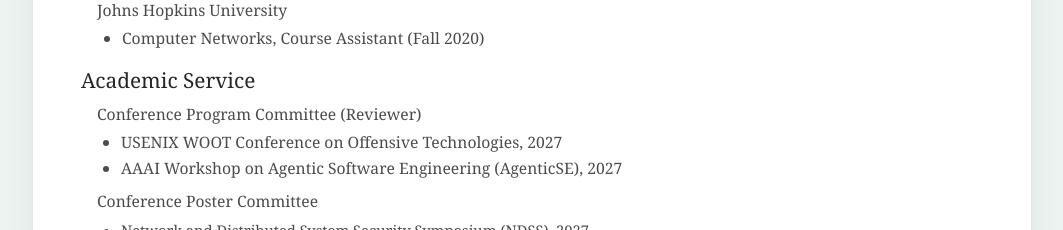
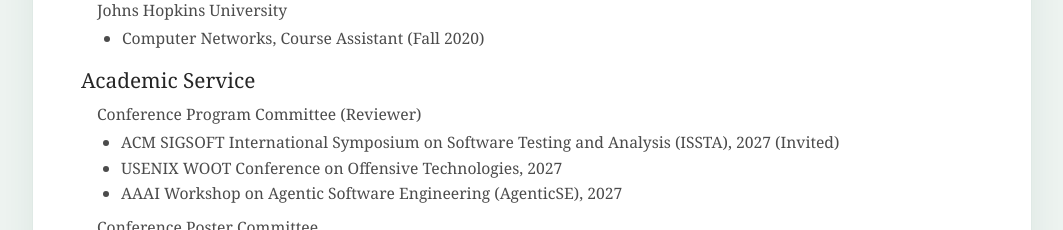
Before and after one commit to Ryan-hub-bit/ryan-hub-bit.github.io, a Next.js app: page / in a window 1280 px wide. Shown: the part 1820-2050 px from the top of the page, without its empty margins (108-1171 px from the left). Built offline with nearby package versions, Linux system fonts and the light colour scheme.

Commit message:
Add invited ISSTA 2027 program committee service

```diff
--- a/app/home-content.tsx
+++ b/app/home-content.tsx
@@ -578,6 +578,9 @@ export default function HomeContent({ language = "en" }: { language?: "en" | "zh
             <h3 className="service-category">{t("Conference Program Committee (Reviewer)", "会议程序委员会（审稿人）")}</h3>
             <ul className="compact-entry-list">
               <li lang="en">
+                ACM SIGSOFT International Symposium on Software Testing and Analysis (ISSTA), 2027 (Invited)
+              </li>
+              <li lang="en">
                 USENIX WOOT Conference on Offensive Technologies, 2027
               </li>
               <li lang="en">
```
Also changed, not shown: 1 other file (tests, documents, lock files or other folders).
